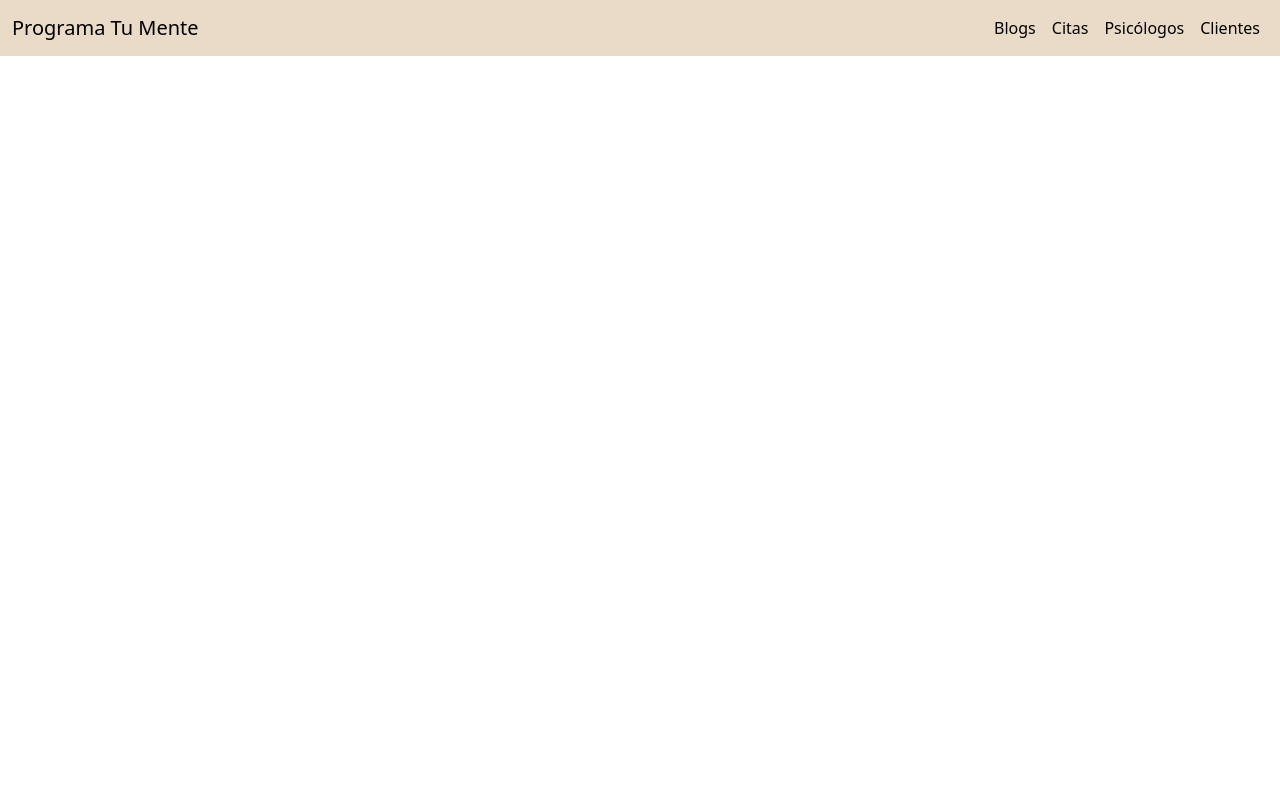
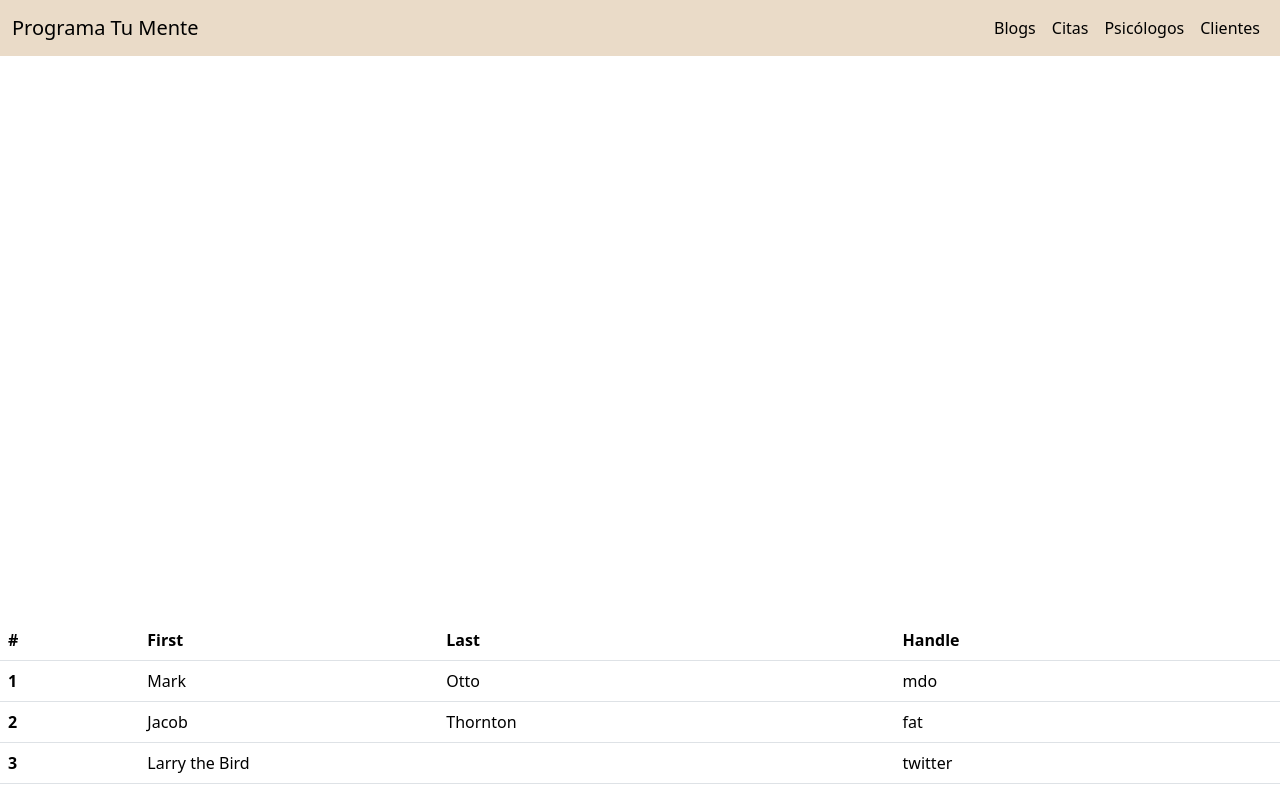
Before and after one commit to OrlandoBurgos34/pruebaTecnicaLudycom, an Angular app: page / in a window 1280 px wide. Built offline with nearby package versions, Linux system fonts and the light colour scheme.

Commit message:
dashboard first set up

```diff
--- a/src/app/app-routing.module.ts
+++ b/src/app/app-routing.module.ts
@@ -1,12 +1,15 @@
 import { NgModule } from '@angular/core';
 import { RouterModule, Routes } from '@angular/router';
 import { LayoutComponent } from './shared/layout/layout.component';
+import { DashboardComponent } from './modules/dashboard/dashboard.component';
 
 const routes: Routes = [
   {
     path: '',
     component: LayoutComponent,
-    children: [],
+    children: [
+      {path: '',component: DashboardComponent}
+    ],
   },
 ];
 
--- a/src/app/app.module.ts
+++ b/src/app/app.module.ts
@@ -10,6 +10,7 @@
 import { ConsultaEmpleadosComponent } from './modules/consulta-empleados/consulta-empleados.component';
 import { DashboardComponent } from './modules/dashboard/dashboard.component';
 import { CreacionAreasComponent } from './modules/creacion-areas/creacion-areas.component';
+import { ReactiveFormsModule } from '@angular/forms';
 
 @NgModule({
   declarations: [
@@ -24,7 +25,8 @@
   ],
   imports: [
     BrowserModule,
-    AppRoutingModule
+    AppRoutingModule,
+    ReactiveFormsModule
   ],
   providers: [
     provideClientHydration()
--- a/src/app/modules/dashboard/dashboard.component.html
+++ b/src/app/modules/dashboard/dashboard.component.html
@@ -1 +1,29 @@
-<p>dashboard works!</p>
+<table class="table">
+    <thead>
+      <tr>
+        <th scope="col">#</th>
+        <th scope="col">First</th>
+        <th scope="col">Last</th>
+        <th scope="col">Handle</th>
+      </tr>
+    </thead>
+    <tbody>
+      <tr>
+        <th scope="row">1</th>
+        <td>Mark</td>
+        <td>Otto</td>
+        <td>mdo</td>
+      </tr>
+      <tr>
+        <th scope="row">2</th>
+        <td>Jacob</td>
+        <td>Thornton</td>
+        <td>fat</td>
+      </tr>
+      <tr>
+        <th scope="row">3</th>
+        <td colspan="2">Larry the Bird</td>
+        <td>twitter</td>
+      </tr>
+    </tbody>
+  </table>
--- a/src/app/modules/dashboard/dashboard.component.ts
+++ b/src/app/modules/dashboard/dashboard.component.ts
@@ -1,10 +1,25 @@
-import { Component } from '@angular/core';
+import { Component, OnInit } from '@angular/core';
+import { FormBuilder, FormGroup, Validators } from '@angular/forms';
+
 
 @Component({
   selector: 'app-dashboard',
   templateUrl: './dashboard.component.html',
   styleUrl: './dashboard.component.css'
 })
-export class DashboardComponent {
+export class DashboardComponent implements OnInit {
+  dashboardForm: FormGroup | undefined;
+
+  constructor(private fb: FormBuilder) {}
+
+  ngOnInit(): void {
+    this.dashboardForm = this.fb.group({
+      users: ['', [Validators.required, Validators.minLength(6)]],
+      areas: ['', [Validators.required, Validators.minLength(6)]],
+      usersPerArea: ['', [Validators.required, Validators.minLength(6)]],
+      listAreaLeaders: ['', [Validators.required, Validators.minLength(6)]]
+    })
+  }
+
 
 }
```
